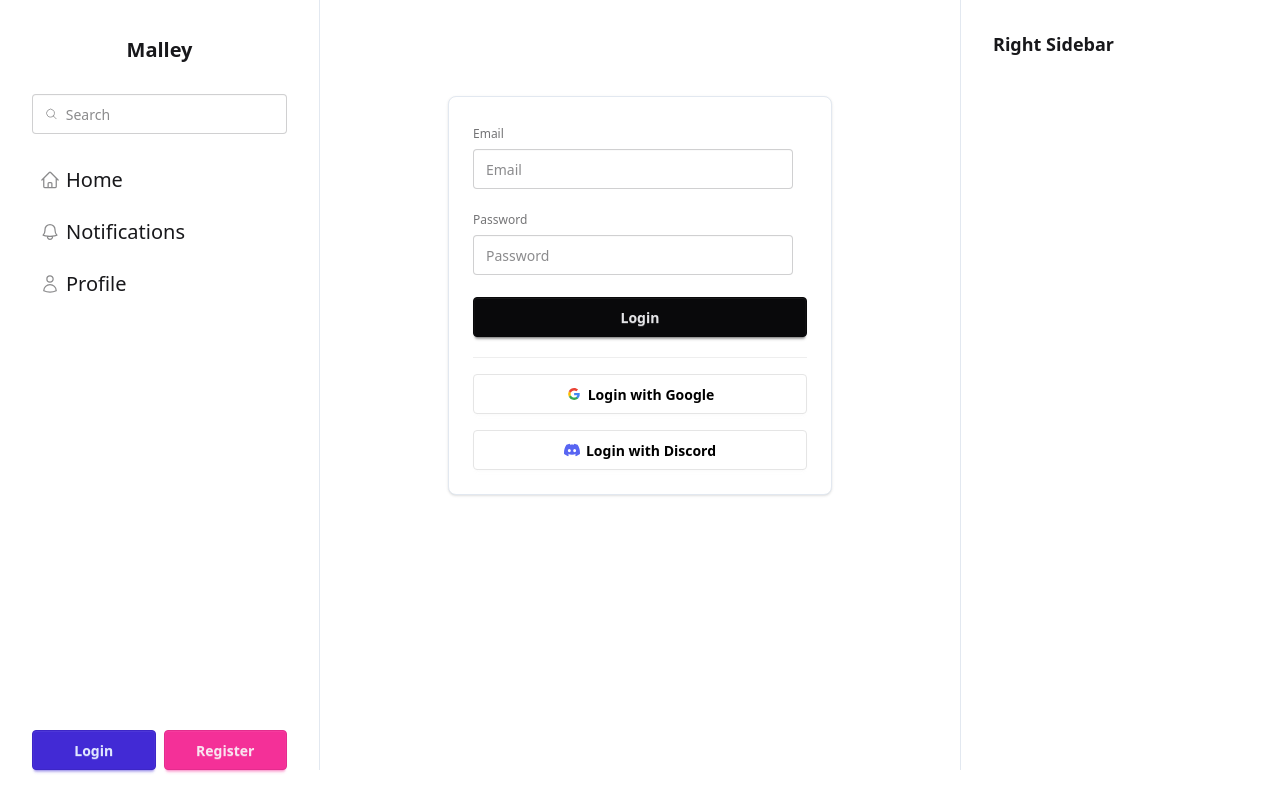
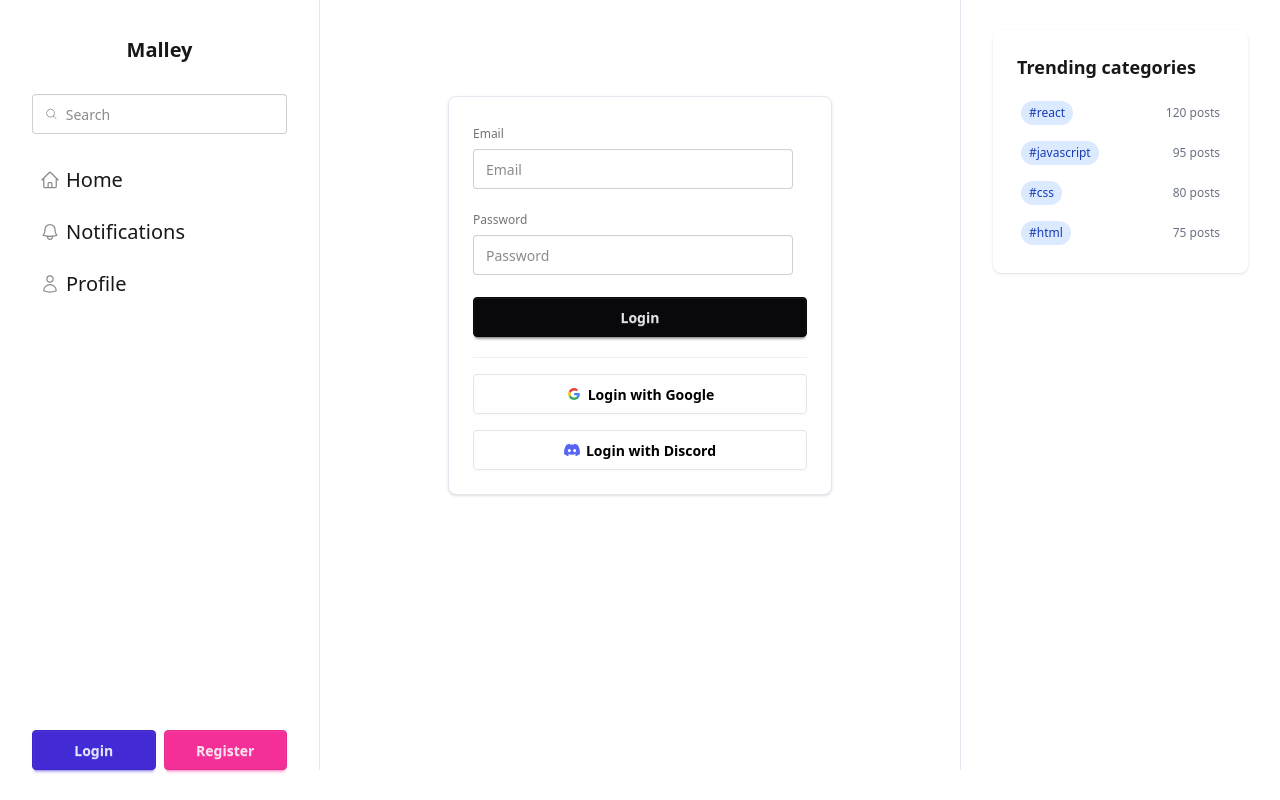
Before and after one commit to AFCMS/malley, a React (Vite) app: page /login in a window 1280 px wide. Built offline with nearby package versions, Linux system fonts and the light colour scheme; no server answers.

Commit message:
Placeholder trending categories in right sidebar

```diff
--- /dev/null
+++ b/src/Components/CategoryBadge/CategoryBadge.tsx
@@ -0,0 +1,11 @@
+interface CategoryBadgeProps {
+  name: string;
+}
+
+export default function CategoryBadge(props: CategoryBadgeProps) {
+  return (
+    <span className="inline-flex cursor-pointer items-center rounded-full bg-blue-100 px-2 py-1 text-xs font-medium text-blue-800 lowercase hover:bg-blue-200">
+      #{props.name}
+    </span>
+  );
+}
--- a/src/Components/PostViewer/PostViewer.tsx
+++ b/src/Components/PostViewer/PostViewer.tsx
@@ -1,9 +1,10 @@
+import { HiOutlineArrowPath, HiOutlineBookmark, HiOutlineChatBubbleOvalLeft, HiOutlineHeart } from "react-icons/hi2";
+import { queries, supabase, utils } from "../../contexts/supabase/supabase";
 import { useEffect, useState } from "react";
-import { HiOutlineChatBubbleOvalLeft, HiOutlineArrowPath, HiOutlineBookmark, HiOutlineHeart } from "react-icons/hi2";
 
+import CategoryBadge from "../CategoryBadge/CategoryBadge";
+import MediaCarousel from "../MediaCarousel/MediaCarousel";
 import { Tables } from "../../contexts/supabase/database";
-import { queries, supabase, utils } from "../../contexts/supabase/supabase";
-import MediaCarousel from "../MediaCarousel/MediaCarousel";
 import { formatDatePost } from "../../utils/date";
 
 interface PostViewerProps {
@@ -127,12 +128,7 @@ export default function PostViewer(props: PostViewerProps) {
           {categories.length > 0 && (
             <div className="mt-3 flex flex-wrap gap-1">
               {categories.map((category) => (
-                <span
-                  key={category.id}
-                  className="inline-flex cursor-pointer items-center rounded-full bg-blue-100 px-2 py-1 text-xs font-medium text-blue-800 hover:bg-blue-200"
-                >
-                  #{category.name}
-                </span>
+                <CategoryBadge key={category.id} name={category.name} />
               ))}
             </div>
           )}
--- a/src/layouts/RightToolbarWide/RightToolbarWide.tsx
+++ b/src/layouts/RightToolbarWide/RightToolbarWide.tsx
@@ -1,11 +1,28 @@
+import CategoryBadge from "../../Components/CategoryBadge/CategoryBadge";
+
 export default function RightToolbarWide() {
+  const trendingTags: { name: string; count: number }[] = [
+    { name: "react", count: 120 },
+    { name: "javascript", count: 95 },
+    { name: "css", count: 80 },
+    { name: "html", count: 75 },
+  ];
+
   return (
     <div className="hidden border-l border-slate-200 lg:block lg:w-full lg:max-w-72 lg:shrink-0 lg:pt-[30px] lg:pl-8">
-      {/* You can put any content here, for now just a placeholder */}
       <div className="sticky top-8 flex h-[calc(100vh-60px)] flex-col">
         <div className="flex flex-col items-start space-y-4">
-          <div className="text-lg font-semibold">Right Sidebar</div>
-          {/* Add more content as needed */}
+          <div className="card card-md w-full shadow-sm">
+            <div className="card-body">
+              <div className="card-title mb-2">Trending categories</div>
+              {trendingTags.map((tag) => (
+                <div key={tag.name} className="flex w-full items-center justify-between p-1">
+                  <CategoryBadge name={tag.name} />
+                  <span className="text-xs text-gray-500">{tag.count} posts</span>
+                </div>
+              ))}
+            </div>
+          </div>
         </div>
       </div>
     </div>
```
